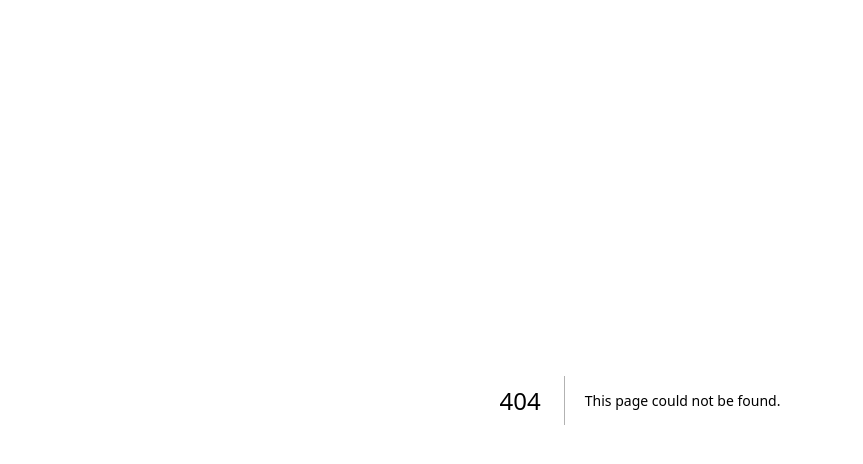
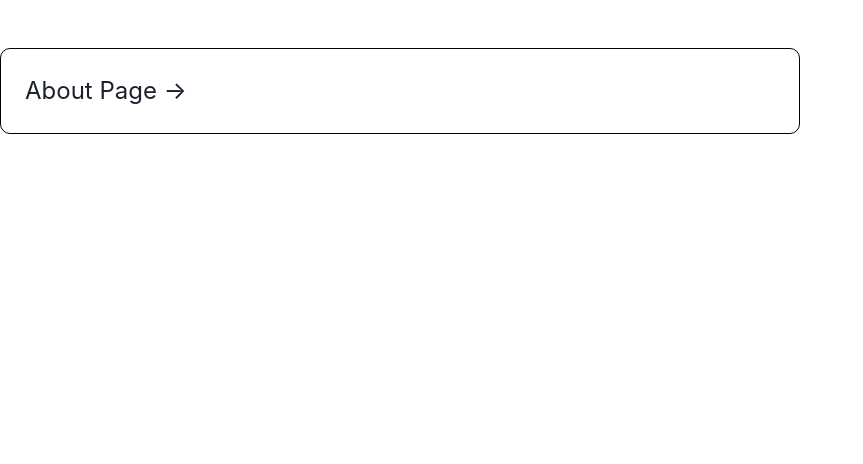
Before and after one commit to Maidang1/website, a Next.js app: page /components/card in a window 1280 px wide. Before the commit this address had no page. Shown: the top 464 px of the page, without its empty margins (0-863 px from the left). Built offline with nearby package versions, Linux system fonts and the light colour scheme.

Commit message:
feat: 添加了 UI 库

```diff
--- a/next.config.js
+++ b/next.config.js
@@ -1,6 +1,9 @@
 /** @type {import('next').NextConfig} */
 const nextConfig = {
   reactStrictMode: true,
+  experimental: {
+    esmExternals: false //  https://github.com/chakra-ui/chakra-ui/issues/7167
+  }
 }
 
 module.exports = nextConfig
--- a/pages/_app.tsx
+++ b/pages/_app.tsx
@@ -1,6 +1,7 @@
+import { ChakraProvider } from '@chakra-ui/react'
 import '../styles/globals.css'
 import type { AppProps } from 'next/app'
 
 export default function App({ Component, pageProps }: AppProps) {
-  return <Component {...pageProps} />
+  return <ChakraProvider><Component {...pageProps} /></ChakraProvider>
 }
--- a/pages/_document.tsx
+++ b/pages/_document.tsx
@@ -1,10 +1,13 @@
+import { ColorModeScript } from "@chakra-ui/react"
 import { Html, Head, Main, NextScript } from 'next/document'
+import theme from './theme'
 
 export default function Document() {
   return (
     <Html lang="en">
       <Head />
       <body>
+        <ColorModeScript initialColorMode={theme.config.initialColorMode} />
         <Main />
         <NextScript />
       </body>
--- /dev/null
+++ b/pages/components/card.tsx
@@ -0,0 +1,51 @@
+import styled from '@emotion/styled'
+import Link from 'next/link'
+
+const FlexContainer = styled.div`
+  display: flex;
+  align-items: center;
+  justify-content: center;
+  flex-flow: column wrap;
+  max-width: 800px;
+  margin-top: 3rem;
+`
+
+const Card = styled.div`
+  padding: 1.5rem;
+  color: inherit;
+  text-decoration: none;
+  border: 1px solid black;
+  border-radius: 10px;
+  transition: color 0.15s ease, border-color 0.15s ease;
+  width: 100%;
+  &:hover,
+  :focus,
+  :active {
+    color: #0070f3;
+    border-color: #0070f3;
+  }
+`
+
+const StyledA = styled.a`
+  margin: 0 0 1rem 0;
+  font-size: 1.5rem;
+`
+
+
+
+
+const StyledLink = ({ href, name }:{href: string, name: string}) => (
+  <Link href={href} passHref legacyBehavior>
+    <StyledA>{name}</StyledA>
+  </Link>
+)
+
+export default function Cards() {
+  return (
+    <FlexContainer>
+      <Card>
+        <StyledLink href="/about" name="About Page &rarr;" />
+      </Card>
+    </FlexContainer>
+  )
+}
--- a/pages/index.tsx
+++ b/pages/index.tsx
@@ -1,123 +1,14 @@
-import Head from 'next/head'
-import Image from 'next/image'
-import { Inter } from '@next/font/google'
-import styles from '../styles/Home.module.css'
-
-const inter = Inter({ subsets: ['latin'] })
+import Cards from './components/card'
+import { Button, useColorMode } from "@chakra-ui/react"
 
 export default function Home() {
+  const { colorMode, toggleColorMode } = useColorMode()
   return (
     <>
-      <Head>
-        <title>Create Next App</title>
-        <meta name="description" content="Generated by create next app" />
-        <meta name="viewport" content="width=device-width, initial-scale=1" />
-        <link rel="icon" href="/favicon.ico" />
-      </Head>
-      <main className={styles.main}>
-        <div className={styles.description}>
-          <p>
-            Get started by editing&nbsp;
-            <code className={styles.code}>pages/index.tsx</code>
-          </p>
-          <div>
-            <a
-              href="https://vercel.com?utm_source=create-next-app&utm_medium=default-template&utm_campaign=create-next-app"
-              target="_blank"
-              rel="noopener noreferrer"
-            >
-              By{' '}
-              <Image
-                src="/vercel.svg"
-                alt="Vercel Logo"
-                className={styles.vercelLogo}
-                width={100}
-                height={24}
-                priority
-              />
-            </a>
-          </div>
-        </div>
-
-        <div className={styles.center}>
-          <Image
-            className={styles.logo}
-            src="/next.svg"
-            alt="Next.js Logo"
-            width={180}
-            height={37}
-            priority
-          />
-          <div className={styles.thirteen}>
-            <Image
-              src="/thirteen.svg"
-              alt="13"
-              width={40}
-              height={31}
-              priority
-            />
-          </div>
-        </div>
-
-        <div className={styles.grid}>
-          <a
-            href="https://nextjs.org/docs?utm_source=create-next-app&utm_medium=default-template&utm_campaign=create-next-app"
-            className={styles.card}
-            target="_blank"
-            rel="noopener noreferrer"
-          >
-            <h2 className={inter.className}>
-              Docs <span>-&gt;</span>
-            </h2>
-            <p className={inter.className}>
-              Find in-depth information about Next.js features and&nbsp;API.
-            </p>
-          </a>
-
-          <a
-            href="https://nextjs.org/learn?utm_source=create-next-app&utm_medium=default-template&utm_campaign=create-next-app"
-            className={styles.card}
-            target="_blank"
-            rel="noopener noreferrer"
-          >
-            <h2 className={inter.className}>
-              Learn <span>-&gt;</span>
-            </h2>
-            <p className={inter.className}>
-              Learn about Next.js in an interactive course with&nbsp;quizzes!
-            </p>
-          </a>
-
-          <a
-            href="https://vercel.com/templates?framework=next.js&utm_source=create-next-app&utm_medium=default-template&utm_campaign=create-next-app"
-            className={styles.card}
-            target="_blank"
-            rel="noopener noreferrer"
-          >
-            <h2 className={inter.className}>
-              Templates <span>-&gt;</span>
-            </h2>
-            <p className={inter.className}>
-              Discover and deploy boilerplate example Next.js&nbsp;projects.
-            </p>
-          </a>
-
-          <a
-            href="https://vercel.com/new?utm_source=create-next-app&utm_medium=default-template&utm_campaign=create-next-app"
-            className={styles.card}
-            target="_blank"
-            rel="noopener noreferrer"
-          >
-            <h2 className={inter.className}>
-              Deploy <span>-&gt;</span>
-            </h2>
-            <p className={inter.className}>
-              Instantly deploy your Next.js site to a shareable URL
-              with&nbsp;Vercel.
-            </p>
-          </a>
-        </div>
-      </main>
+    <Cards />
+      <Button onClick={toggleColorMode}>
+        Toggle {colorMode === 'light' ? 'Dark' : 'Light'}
+      </Button>
     </>
   )
 }
--- /dev/null
+++ b/pages/theme.ts
@@ -0,0 +1,13 @@
+// 1. import `extendTheme` function
+import { extendTheme, type ThemeConfig } from '@chakra-ui/react'
+
+// 2. Add your color mode config
+const config: ThemeConfig = {
+  initialColorMode: 'system',
+  useSystemColorMode: false,
+}
+
+// 3. extend the theme
+const theme = extendTheme({ config })
+
+export default theme
--- /dev/null
+++ b/postcss.config.js
@@ -0,0 +1,6 @@
+module.exports = {
+  plugins: {
+    tailwindcss: {},
+    autoprefixer: {},
+  },
+}
--- a/styles/globals.css
+++ b/styles/globals.css
@@ -1,3 +1,6 @@
+@tailwind base;
+@tailwind components;
+@tailwind utilities;
 :root {
   --max-width: 1100px;
   --border-radius: 12px;
--- /dev/null
+++ b/tailwind.config.js
@@ -0,0 +1,11 @@
+/** @type {import('tailwindcss').Config} */
+module.exports = {
+  content: [
+    "./pages/**/*.{js,ts,jsx,tsx}",
+    "./components/**/*.{js,ts,jsx,tsx}",
+  ],
+  theme: {
+    extend: {},
+  },
+  plugins: [],
+}
```
Also changed, not shown: package.json (+13 -0 lines), .babelrc (added), 1 other file (tests, documents, lock files or other folders).
